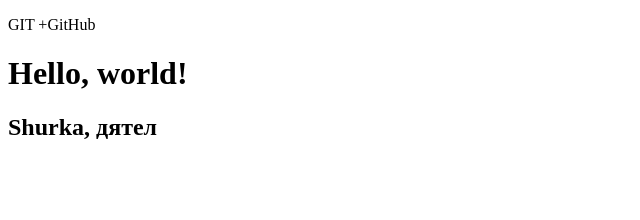
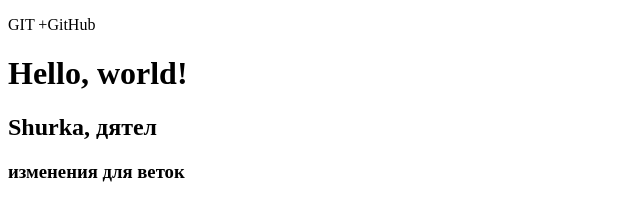
Before and after one commit to Shurilo/ForGitLearning, a plain HTML site: page index.html in a window 1280 px wide. Shown: the whole page, without its empty margins (0-640 px from the left). Drawn offline with Linux system fonts and the light colour scheme.

Commit message:
для веток

```diff
--- a/index.html
+++ b/index.html
@@ -10,6 +10,7 @@
     <p>GIT +GitHub</p>
     <H1>Hello, world!</H1>
     <h2>Shurka, дятел</h2>
+    <h3>изменения для веток</h3>
 
 </body>
 </html>
```
